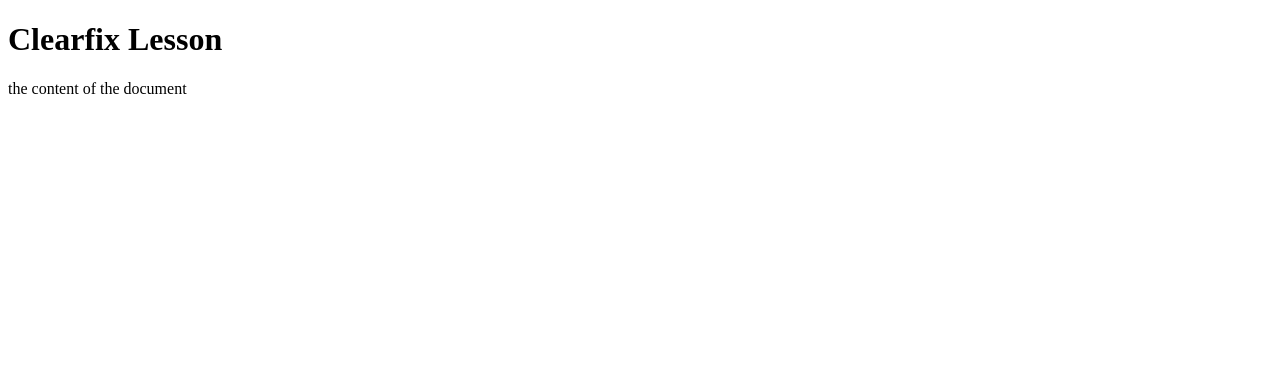
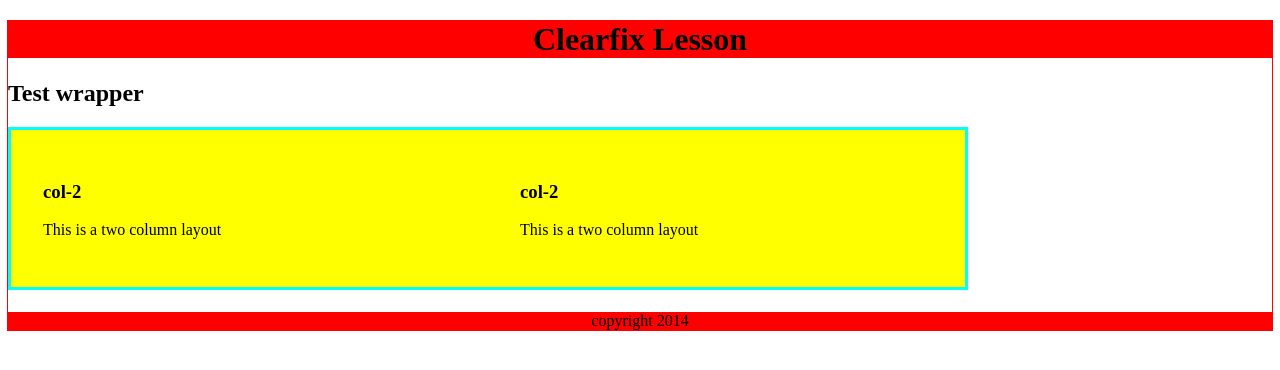
Before and after one commit to gere0018/html-css-layout, a plain HTML site: page clearfix/index.html in a window 1280 px wide. Drawn offline with Linux system fonts and the light colour scheme.

Commit message:
additional css clear fix

```diff
--- a/clearfix/css/style.css
+++ b/clearfix/css/style.css
@@ -0,0 +1,60 @@
+*{
+    box-sizing: border-box;
+}
+
+/* the clearfix syntax from the web */
+.clearfix:after {
+    content: ".";
+    display: block;
+    clear: both;
+    visibility: hidden;
+    line-height: 0;
+    height: 0;
+}
+
+.clearfix {
+    display: inline-block;
+}
+
+html[xmlns] .clearfix {
+    display: block;
+}
+
+* html .clearfix {
+    height: 1%;
+}
+
+
+/*Layout*/
+body{
+    outline: 1px solid red;
+}
+.wrapper{
+    max-width: 960px;
+    margin: 0, auto;
+
+}
+header,footer{
+    background: red;
+    text-align: center;
+}
+
+
+/*Grid styles*/
+.col-2{
+    margin:10rem, 0;
+    background: yellow;
+}
+.col-container{
+    border:3px solid cyan;
+    width:100%;
+
+}
+
+@media all and (min-width: 600px){
+    .col-2{
+        width: 50%;
+        float:left;
+        padding: 2rem;
+    }
+}
--- a/clearfix/index.html
+++ b/clearfix/index.html
@@ -12,10 +12,33 @@
     <h1>Clearfix Lesson</h1>
     </header>
     <div class= "wrapper">
-    <p>the content of the document</p>
+        <h2> Test wrapper</h2>
+        <section class= "col-container clearfix">
+          <div class= "col-2">
+              <article class="sub-article">
+                  <h3> col-2</h3>
+                  <p>This is a two column layout</p>
+              </article>
+          </div>
+
+
+        <div class= "col-2">
+              <article class="sub-article">
+                  <h3> col-2</h3>
+                  <p>This is a two column layout</p>
+              </article>
+          </div>
+
+
+         </section>
+
 
 
     </div>
 
+    <footer>
+        <p>copyright 2014</p>
+    </footer>
+
 </body>
 </html>
```
